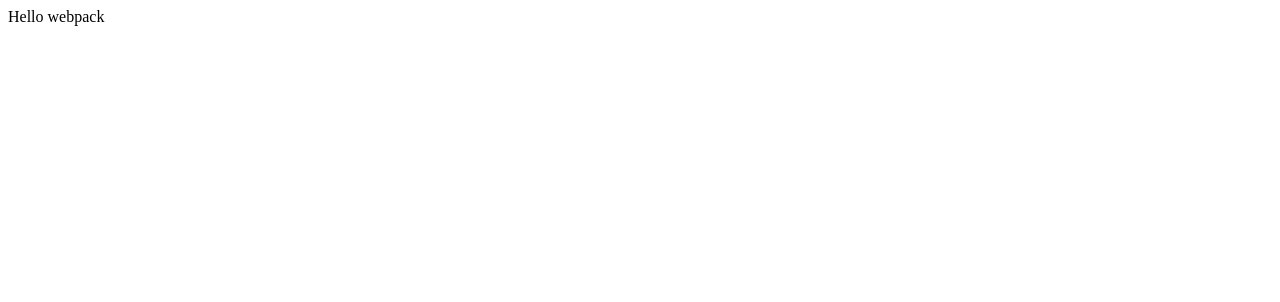
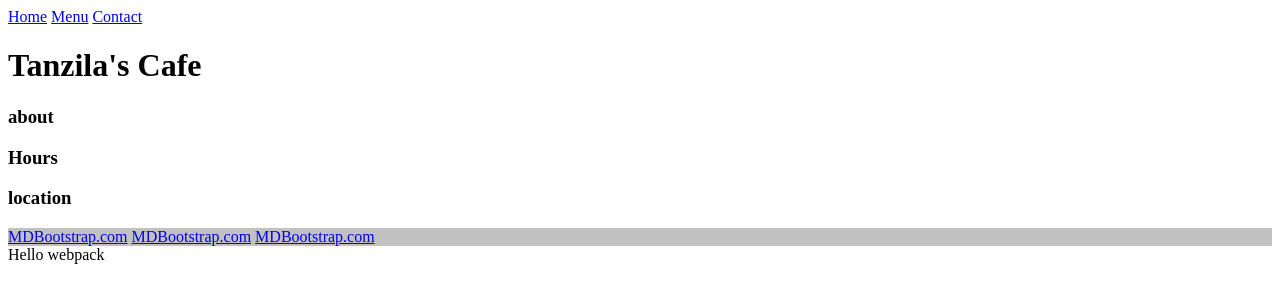
Before and after one commit to tanzila-abedin/restaurant-page, a website built with webpack: page dist/index.html in a window 1280 px wide. Built offline with nearby package versions, Linux system fonts and the light colour scheme.

Commit message:
Create  barebone structure of html

```diff
--- a/dist/index.html
+++ b/dist/index.html
@@ -4,11 +4,49 @@
      <meta charset="UTF-8">
      <meta http-equiv="X-UA-Compatible" content="IE=edge">
      <meta name="viewport" content="width=device-width, initial-scale=1.0">
+     <script src="https://cdn.jsdelivr.net/npm/@popperjs/core@2.9.2/dist/umd/popper.min.js"      integrity="sha384-IQsoLXl5PILFhosVNubq5LC7Qb9DXgDA9i+tQ8Zj3iwWAwPtgFTxbJ8NT4GN1R8p" crossorigin="anonymous"></script>
+     <script src="https://cdn.jsdelivr.net/npm/bootstrap@5.0.2/dist/js/bootstrap.min.js"      integrity="sha384-cVKIPhGWiC2Al4u+LWgxfKTRIcfu0JTxR+EQDz/bgldoEyl4H0zUF0QKbrJ0EcQF" crossorigin="anonymous"></script>
      <title>Restaurant page</title>
-
 </head>
 <body>
+  <script src="main.js"></script>
+  <div id="content">
+    <nav class="navbar navbar-expand-lg navbar-light bg-light">
+      <div class="container-fluid">
+        <div class="navbar-nav">
+          <a class="nav-link" aria-current="page" href="#">Home</a>
+          <a class="nav-link" href="#">Menu</a>
+          <a class="nav-link" href="#">Contact</a>
+       </div>
+    </div>
+  </nav>
 
-     <script src="main.js"></script>
+  <div class="main">
+     <h1>Tanzila's Cafe</h1>
+   <div class="about">
+     <h3>about</h3>
+   </div>
+   <div class="hours">
+     <h3>Hours</h3>
+   </div>
+   <div class="location">
+     <h3>location</h3>
+   </div>
+  </div>
+  </div>
+<!-- Remove the container if you want to extend the Footer to full width. -->
+<div class="container my-5">
+
+  <footer class="text-center text-white" style="background-color: #f1f1f1;">
+  <!-- Copyright -->
+  <div class="text-center text-dark p-3" style="background-color: rgba(0, 0, 0, 0.2);">
+    <a class="text-dark" href="https://mdbootstrap.com/">MDBootstrap.com</a>
+    <a class="text-dark" href="https://mdbootstrap.com/">MDBootstrap.com</a>
+    <a class="text-dark" href="https://mdbootstrap.com/">MDBootstrap.com</a>
+  </div>
+  <!-- Copyright -->
+</footer>
+
+</div>
 </body>
 </html>
```
